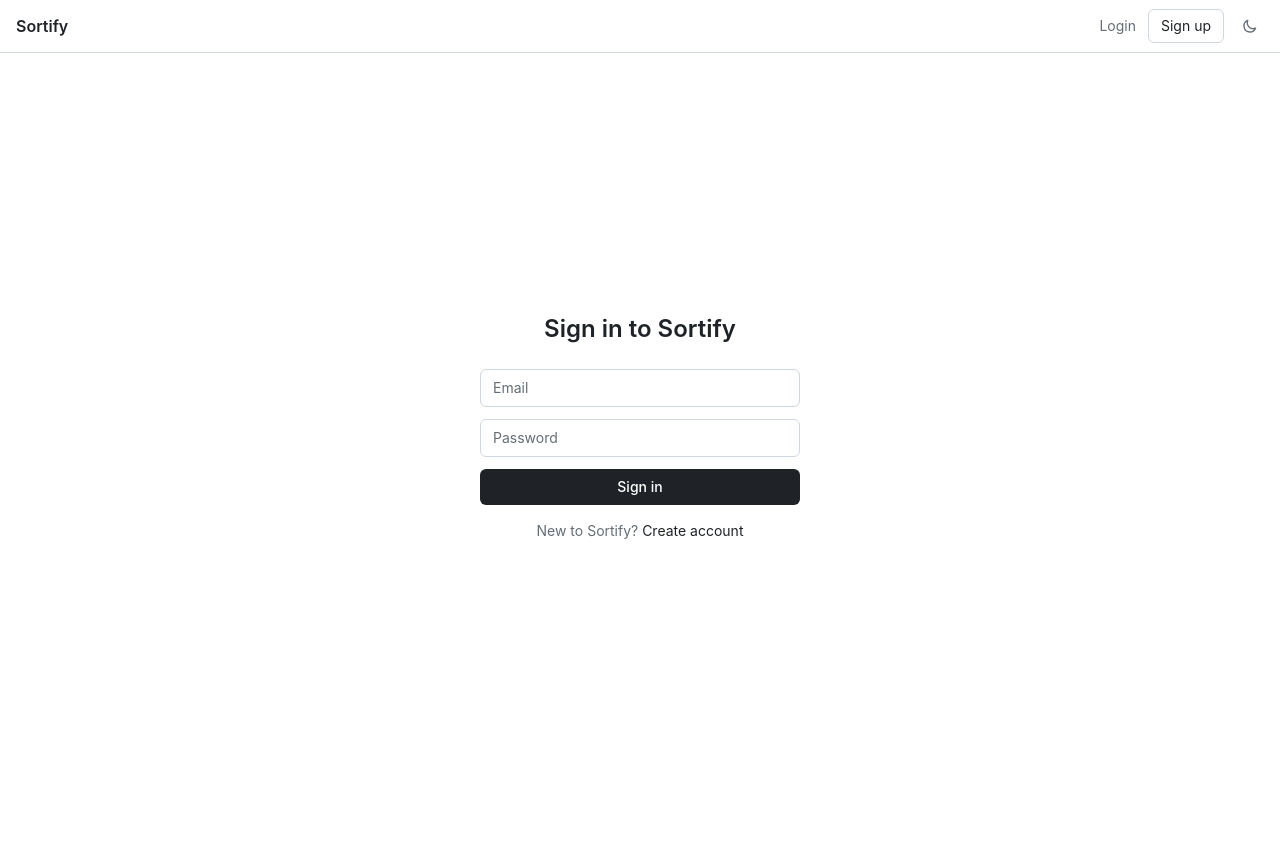
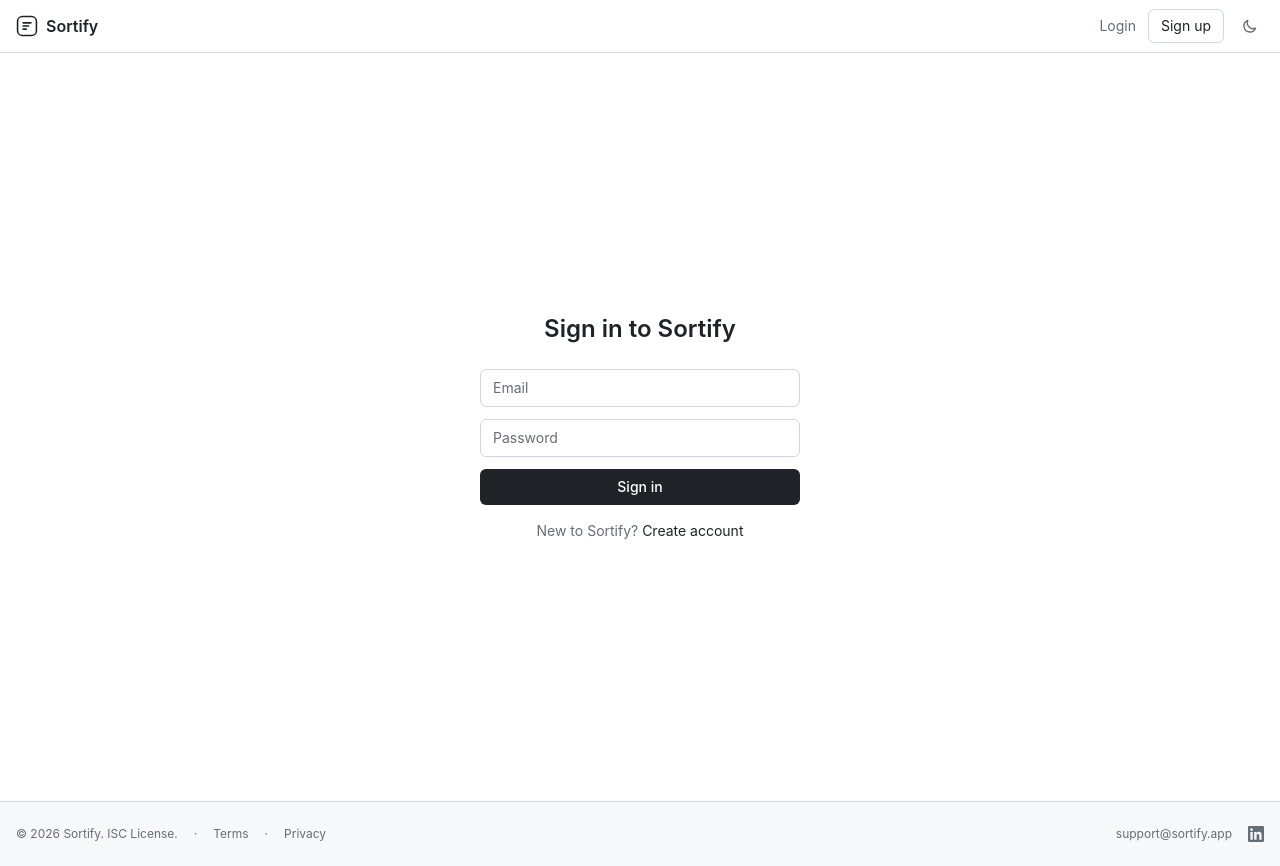
Before and after one commit to ankush-exploring/sortify, a React (Vite) app in the folder ai-ticket-frontend/: page /login in a window 1280 px wide. Before the commit the page ends 801 px from the top, so only its background shows below. Built offline with nearby package versions, Linux system fonts and the light colour scheme.

Commit message:
Add logo in header, footer with links, LinkedIn

```diff
--- /dev/null
+++ b/ai-ticket-frontend/src/components/Footer.jsx
@@ -0,0 +1,35 @@
+import { Link } from "react-router-dom";
+
+export default function Footer() {
+  return (
+    <footer className="border-t border-[var(--border)] bg-[var(--bg-secondary)] mt-auto">
+      <div className="max-w-7xl mx-auto px-4 py-6">
+        <div className="flex flex-col sm:flex-row items-center justify-between gap-4 text-xs text-[var(--text-secondary)]">
+          <div className="flex items-center gap-4">
+            <span>&copy; {new Date().getFullYear()} Sortify. ISC License.</span>
+            <span className="hidden sm:inline">&middot;</span>
+            <Link to="/terms" className="hover:text-[var(--text-primary)]">Terms</Link>
+            <span>&middot;</span>
+            <Link to="/privacy" className="hover:text-[var(--text-primary)]">Privacy</Link>
+          </div>
+          <div className="flex items-center gap-4">
+            <a href="mailto:support@sortify.app" className="hover:text-[var(--text-primary)]">
+              support@sortify.app
+            </a>
+            <a
+              href="https://linkedin.com/in/ankush-exploring"
+              target="_blank"
+              rel="noopener noreferrer"
+              className="hover:text-[var(--text-primary)]"
+              aria-label="LinkedIn"
+            >
+              <svg className="w-4 h-4" viewBox="0 0 24 24" fill="currentColor">
+                <path d="M20.447 20.452h-3.554v-5.569c0-1.328-.027-3.037-1.852-3.037-1.853 0-2.136 1.445-2.136 2.939v5.667H9.351V9h3.414v1.561h.046c.477-.9 1.637-1.85 3.37-1.85 3.601 0 4.267 2.37 4.267 5.455v6.286zM5.337 7.433a2.062 2.062 0 01-2.063-2.065 2.064 2.064 0 112.063 2.065zm1.782 13.019H3.555V9h3.564v11.452zM22.225 0H1.771C.792 0 0 .774 0 1.729v20.542C0 23.227.792 24 1.771 24h20.451C23.2 24 24 23.227 24 22.271V1.729C24 .774 23.2 0 22.222 0h.003z"/>
+              </svg>
+            </a>
+          </div>
+        </div>
+      </div>
+    </footer>
+  );
+}
--- a/ai-ticket-frontend/src/components/navbar.jsx
+++ b/ai-ticket-frontend/src/components/navbar.jsx
@@ -17,7 +17,11 @@
   return (
     <header className="border-b border-[var(--border)] bg-[var(--surface)]">
       <div className="px-4 h-13 flex items-center justify-between max-w-7xl mx-auto">
-        <Link to="/" className="text-base font-semibold text-[var(--text-primary)]">
+        <Link to="/" className="flex items-center gap-2 text-base font-semibold text-[var(--text-primary)]">
+          <svg width="22" height="22" viewBox="0 0 28 28" fill="none" xmlns="http://www.w3.org/2000/svg">
+            <rect x="2" y="2" width="24" height="24" rx="6" stroke="currentColor" strokeWidth="2" fill="none"/>
+            <path d="M9 10h10M9 14h7M9 18h4" stroke="currentColor" strokeWidth="2" strokeLinecap="round"/>
+          </svg>
           Sortify
         </Link>
         <div className="flex items-center gap-3">
--- a/ai-ticket-frontend/src/main.jsx
+++ b/ai-ticket-frontend/src/main.jsx
@@ -5,6 +5,7 @@
 import { ThemeProvider } from "./context/ThemeContext";
 import CheckAuth from "./components/check-auth.jsx";
 import Navbar from "./components/navbar.jsx";
+import Footer from "./components/Footer.jsx";
 import Tickets from "./pages/tickets.jsx";
 import TicketDetailsPage from "./pages/ticket.jsx";
 import Login from "./pages/login.jsx";
@@ -13,10 +14,11 @@
 
 function Layout({ children }) {
   return (
-    <>
+    <div className="flex flex-col min-h-screen">
       <Navbar />
-      <main>{children}</main>
-    </>
+      <main className="flex-1">{children}</main>
+      <Footer />
+    </div>
   );
 }
 
```
Also changed, not shown: ai-ticket-frontend/src/assets/logo.svg (added).
